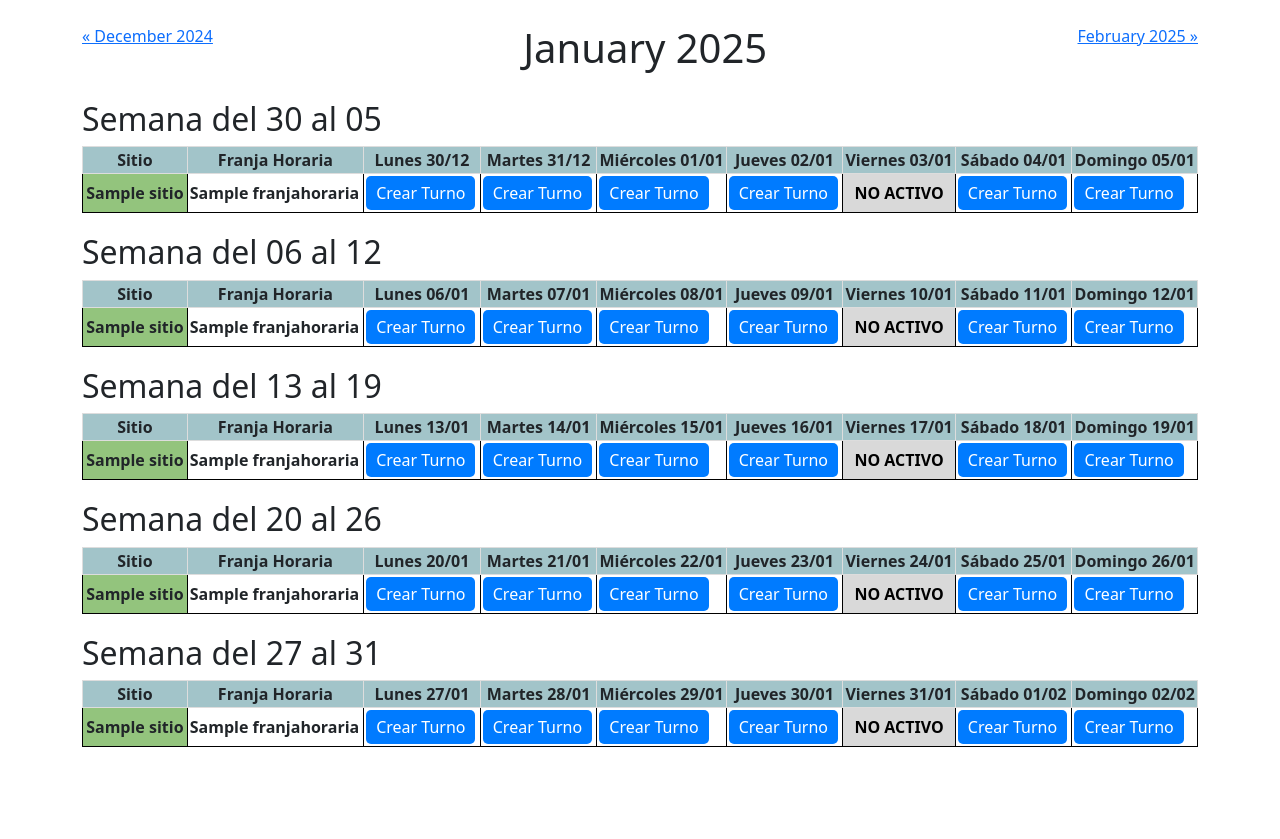
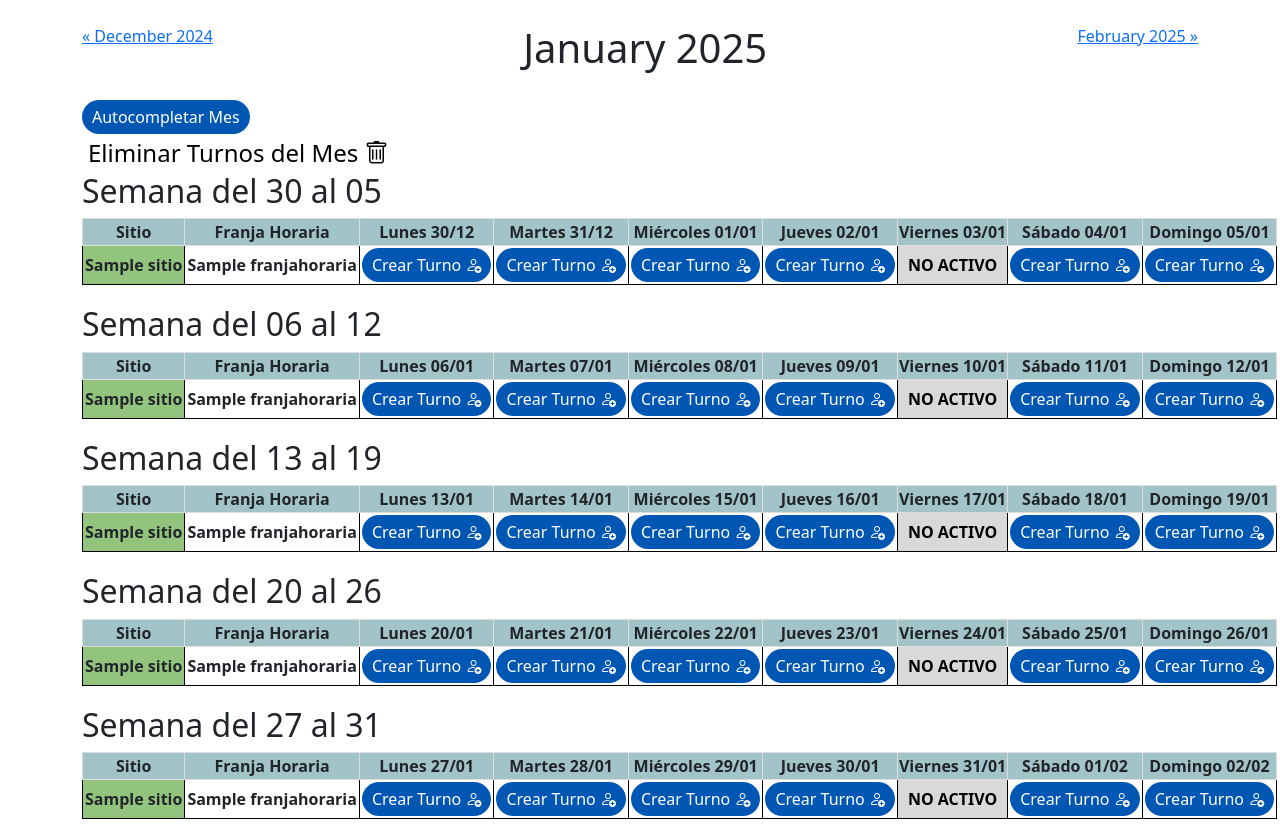
Before and after one commit to andyguastavino/carritosVilanova, a Django app: page /turnos/2025/1/ in a window 1280 px wide. Before the commit the page ends 747 px from the top, so only its background shows below. Run offline with Django 5.2, Linux system fonts and the light colour scheme; tables that the repository leaves empty hold one stand-in row (values such as "Sample post").

Commit message:
Autocompletar Mes Copiando mes anterior

```diff
--- a/carritosVilanovaOeste/turnos/forms.py
+++ b/carritosVilanovaOeste/turnos/forms.py
@@ -1,5 +1,6 @@
 from django import forms
 from .models import Responsabilidad, Persona, DiaSemana, FranjaHoraria, Sitio, Turno, Disponibilidad
+
 
 # Formulario para crear o editar una Responsabilidad
 class ResponsabilidadForm(forms.ModelForm):
--- a/carritosVilanovaOeste/turnos/templates/turno/turnos_por_semana.html
+++ b/carritosVilanovaOeste/turnos/templates/turno/turnos_por_semana.html
@@ -66,13 +66,15 @@ th {
         margin-bottom: 20px;
     }
     .create-turno {
-        background-color: #007bff;
+        background-color: #0056b3;
         color: white;
         border: none;
         padding: 5px 10px;
         text-decoration: none;
-        border-radius: 5px;
+        border-radius: 25px;
         cursor: pointer;
+        justify-content: space-around;
+        align-items: center;
     }
     .edit-turno:hover {
         background-color: purple;
@@ -81,7 +83,7 @@ th {
     }
 
     .create-turno:hover {
-        background-color: #0056b3;
+        background-color: #c9daf8;
         color: white;
         }
 
@@ -176,6 +178,16 @@ th {
     <h1>{{ month_name }} {{ year }}</h1>
     <a href="{% url 'turnos_por_semana' next_year next_month %}">{{ next_month|month_name_filter }} {{ next_year }} &raquo;</a>
 </div>
+<form action="{% url 'copiar_turnos_mes_anterior' year month %}" method="post">
+    {% csrf_token %}
+    <button type="submit" class="create-turno">Autocompletar Mes</button>
+</form>
+<form action="{% url 'eliminar_turnos_mes' year month %}" method="post" onsubmit="return confirm('¿Estás seguro de que quieres eliminar todos los turnos de este mes? Esta acción no se puede deshacer.');">
+    {% csrf_token %}
+    <button type="submit" class="delete-turno">
+        Eliminar Turnos del Mes <i class="bi bi-trash"></i>
+    </button>
+</form>
 
 {% for inicio, fin, dias_semana, sitios in datos_semanales %}
     <h2>Semana del {{ inicio|date:"d" }} al {{ fin|date:"d" }}</h2>
@@ -271,7 +283,10 @@ th {
                                         {%else%}
 
                                             <a href="{% url 'turno_create' %}?fecha={{ dia_info.fecha|date:'Y-m-d' }}&sitio={{ sitio.id }}&franja={{ franja.id }}&dia_semana={% if dia_info.fecha|date:'w' == '0' %}7{% else %}{{ dia_info.fecha|date:'w' }}{% endif %}">
-                                                <button class="create-turno">Crear Turno</button>
+                                                <button class="create-turno">
+                                                    Crear Turno
+                                                    <i class="bi bi-person-add"></i>
+                                                </button>
                                             </a>
                                         {% endif %}
                                     {% endif %}
--- a/carritosVilanovaOeste/turnos/templatetags/custom_filters.py
+++ b/carritosVilanovaOeste/turnos/templatetags/custom_filters.py
@@ -58,3 +58,9 @@ def generate_key(dia_id, franja_id):
 @register.filter
 def sunday_as_seven(day):
     return 7 if day == 0 else day
+@register.filter
+def to(value):
+    try:
+        return range(1, value + 1)
+    except TypeError:
+        return []
--- a/carritosVilanovaOeste/turnos/urls.py
+++ b/carritosVilanovaOeste/turnos/urls.py
@@ -7,7 +7,7 @@ from .views import (
     SitioListView, SitioDetailView, SitioCreateView, SitioUpdateView, SitioDeleteView,
     TurnoListView, TurnoDetailView, TurnoCreateView, TurnoUpdateView, TurnoDeleteView,
     DisponibilidadListView, DisponibilidadDetailView, DisponibilidadCreateView, DisponibilidadUpdateView, DisponibilidadDeleteView,
-    DibujarCalendario, horario_view,
+    DibujarCalendario, horario_view, copiar_turnos_mes_anterior,eliminar_turnos_mes,
 )
 from . import views
 
@@ -71,4 +71,7 @@ urlpatterns = [
     #Ruta para gestionar disponibilidades de una persona:
     path('persona/<int:pk>/disponibilidad/', views.persona_disponibilidad, name='persona_disponibilidad'),
 
+    path('copiar-turnos/<int:año_actual>/<int:mes_actual>/', copiar_turnos_mes_anterior, name='copiar_turnos_mes_anterior'),
+    path('eliminar-turnos/<int:año>/<int:mes>/', eliminar_turnos_mes, name='eliminar_turnos_mes'),
+
 ]
--- a/carritosVilanovaOeste/turnos/views.py
+++ b/carritosVilanovaOeste/turnos/views.py
@@ -553,3 +553,84 @@ def persona_disponibilidad(request, pk):
         'disponibilidades': disponibilidades,
         'combinaciones_existentes': combinaciones_existentes,  # Pasamos el diccionario de combinaciones
     })
+
+import calendar
+from datetime import date
+from django.shortcuts import redirect
+from django.contrib import messages
+from .models import Turno
+
+def copiar_turnos_mes_anterior(request, año_actual, mes_actual):
+    # Determinar el mes y año anterior
+    if mes_actual == 1:
+        mes_anterior = 12
+        año_anterior = año_actual - 1
+    else:
+        mes_anterior = mes_actual - 1
+        año_anterior = año_actual
+
+    # Obtener la cantidad de días de cada mes
+    num_dias_mes_anterior = calendar.monthrange(año_anterior, mes_anterior)[1]
+    num_dias_mes_actual = calendar.monthrange(año_actual, mes_actual)[1]
+
+    # Crear estructuras para mapear la posición del día en el mes
+    def obtener_semanas_del_mes(año, mes):
+        semanas = {i: [] for i in range(7)}  # 0=Lunes, ..., 6=Domingo
+        contador_semanas = {i: 0 for i in range(7)}
+
+        for dia in range(1, calendar.monthrange(año, mes)[1] + 1):
+            fecha = date(año, mes, dia)
+            dia_semana = fecha.weekday()
+            semanas[dia_semana].append((contador_semanas[dia_semana], fecha))
+            contador_semanas[dia_semana] += 1
+
+        return semanas
+
+    semanas_anterior = obtener_semanas_del_mes(año_anterior, mes_anterior)
+    semanas_actual = obtener_semanas_del_mes(año_actual, mes_actual)
+
+    # Obtener turnos del mes anterior
+    turnos_mes_anterior = Turno.objects.filter(
+        fecha__year=año_anterior,
+        fecha__month=mes_anterior
+    )
+
+    turnos_creados = 0
+
+    for turno in turnos_mes_anterior:
+        dia_semana = turno.fecha.weekday()  # 0=Lunes, 6=Domingo
+        num_semana_turno = next(
+            (num for num, fecha in semanas_anterior[dia_semana] if fecha == turno.fecha),
+            None
+        )
+
+        # Buscar la misma posición en el mes actual
+        if num_semana_turno is not None and num_semana_turno < len(semanas_actual[dia_semana]):
+            nueva_fecha = semanas_actual[dia_semana][num_semana_turno][1]
+
+            # Evitar duplicados
+            if not Turno.objects.filter(
+                fecha=nueva_fecha,
+                sitio=turno.sitio,
+                franja_horaria=turno.franja_horaria
+            ).exists():
+                # Crear el nuevo turno con los mismos datos, pero nueva fecha
+                nuevo_turno = Turno.objects.create(
+                    fecha=nueva_fecha,
+                    sitio=turno.sitio,
+                    franja_horaria=turno.franja_horaria,
+                    capitan=turno.capitan
+                )
+
+                # Copiar asistentes si hay
+                nuevo_turno.asistentes.set(turno.asistentes.all())
+                turnos_creados += 1
+
+    messages.success(request, f"Se copiaron {turnos_creados} turnos del mes anterior.")
+    return redirect('turnos_por_semana', año_actual, mes_actual)
+
+# Vista para eliminar todos los turnos de un mes en particular
+def eliminar_turnos_mes(request, año, mes):
+    Turno.objects.filter(fecha__year=año, fecha__month=mes).delete()
+    messages.success(request, f"Se eliminaron todos los turnos del mes {mes} del año {año}.")
+    return redirect('turnos_por_semana', año, mes)
```
